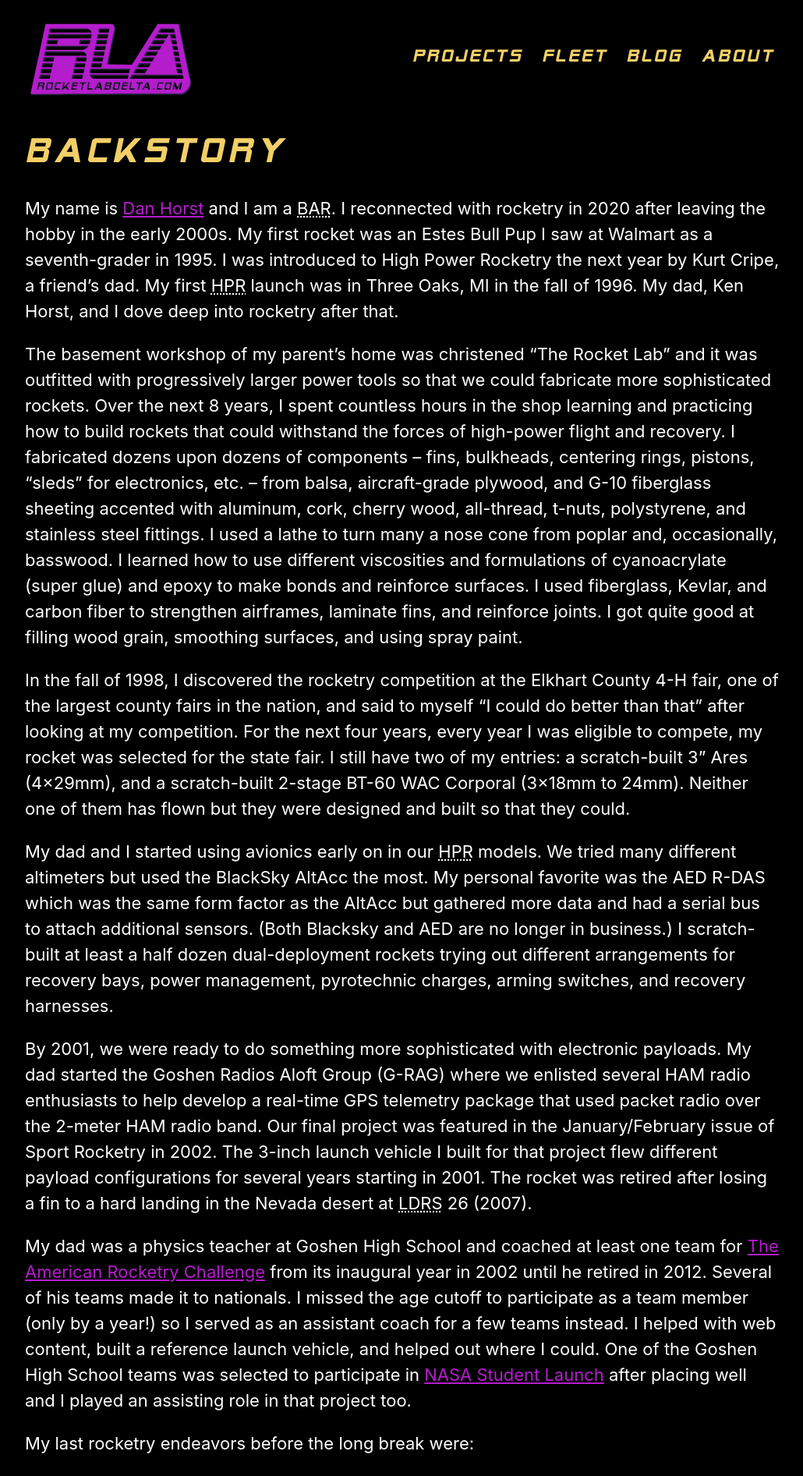
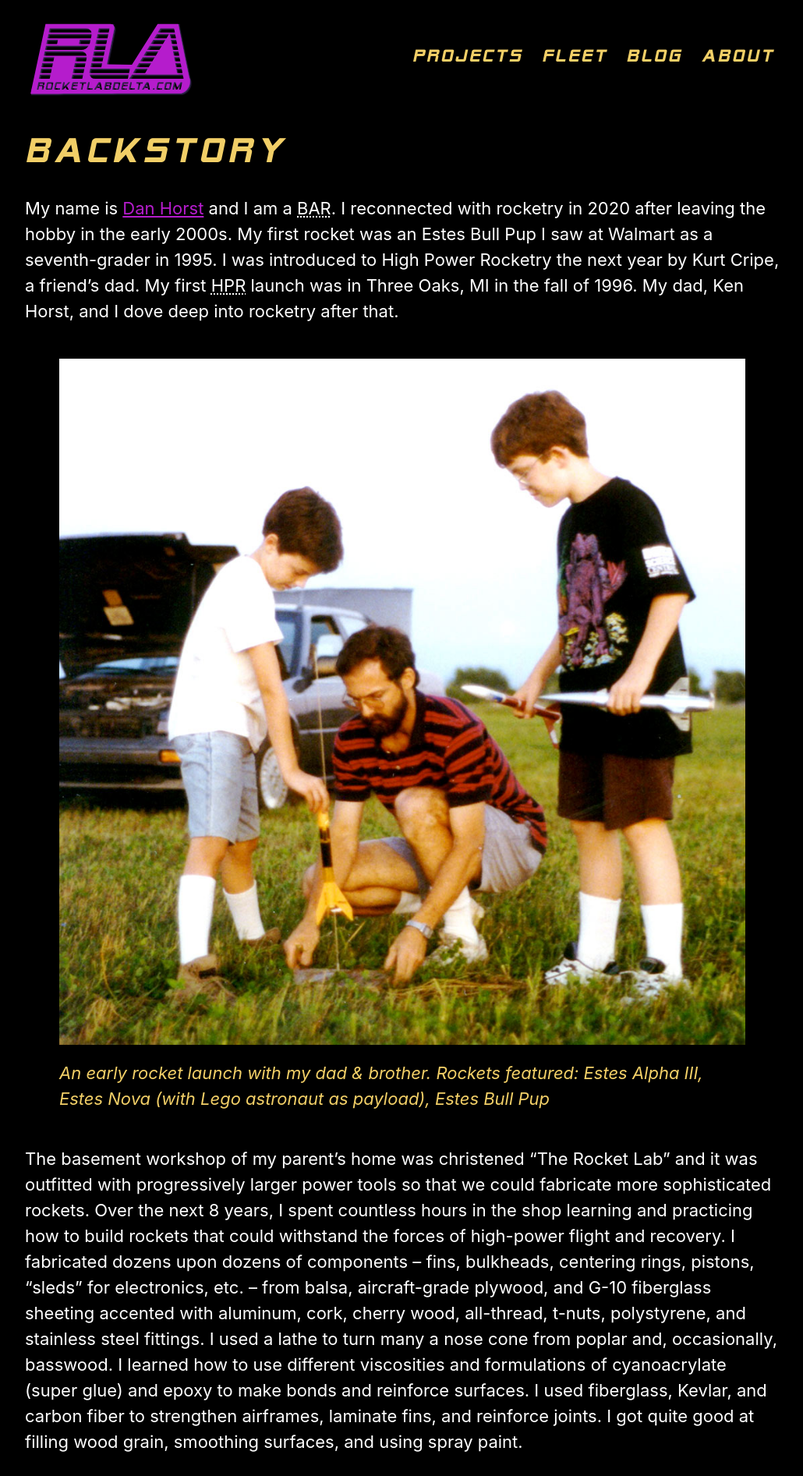
Before and after one commit to rocketlabdelta/rocketlabdelta.com, a Jekyll site: the page built from _posts/2020-01-24-backstory.md, in a window 1280 px wide. Shown: the top 1893 px of the page at 78% size, without its empty margins (124-1154 px from the left). Built offline with Jekyll 4.4.1, drawn with Linux system fonts in a browser that asks for light colours; some of the changed text lies outside the part shown.

Commit message:
First pass at pictures for the backstory

```diff
--- a/_posts/2020-01-24-backstory.md
+++ b/_posts/2020-01-24-backstory.md
@@ -12,6 +12,11 @@
 My first HPR launch was in Three Oaks, MI in the fall of 1996.
 My dad, Ken Horst, and I dove deep into rocketry after that.
 
+<figure>
+  <img src="{{ "/assets/photos/1996-early-model-rocket-launch.jpg" | relative_url }}" alt="Early model rocket launch in 1996" />
+  <figcaption>An early rocket launch with my dad & brother. Rockets featured: Estes Alpha III, Estes Nova (with Lego astronaut as payload), Estes Bull Pup</figcaption>
+</figure>
+
 The basement workshop of my parent's home was christened "The Rocket Lab" and it was outfitted with progressively larger power tools so that we could fabricate more sophisticated rockets.
 Over the next 8 years, I spent countless hours in the shop learning and practicing how to build rockets that could withstand the forces of high-power flight and recovery.
 I fabricated dozens upon dozens of components -- fins, bulkheads, centering rings, pistons, "sleds" for electronics, etc. -- from balsa, aircraft-grade plywood, and G-10 fiberglass sheeting accented with aluminum, cork, cherry wood, all-thread, t-nuts, polystyrene, and stainless steel fittings.
@@ -20,10 +25,15 @@
 I used fiberglass, Kevlar, and carbon fiber to strengthen airframes, laminate fins, and reinforce joints.
 I got quite good at filling wood grain, smoothing surfaces, and using spray paint.
 
-In the fall of 1998, I discovered the rocketry competition at the Elkhart County 4-H fair, one of the largest county fairs in the nation, and said to myself "I could do better than that" after looking at my competition.
+In the fall of 1997, I discovered the rocketry competition at the Elkhart County 4-H fair, one of the largest county fairs in the nation, and said to myself "I could do better than that" after looking at my competition.
 For the next four years, every year I was eligible to compete, my rocket was selected for the state fair.
 I still have two of my entries: a scratch-built 3" Ares (4×29mm), and a scratch-built 2-stage BT-60 WAC Corporal (3×18mm to 24mm).
 Neither one of them has flown but they were designed and built so that they could.
+
+<figure>
+  <img src="{{ "/assets/photos/1998-4-H-WAC-Corporal.jpg" | relative_url }}" alt="4-H WAC Corporal in 1998" />
+  <figcaption>My 4-H WAC Corporal. I turned both nose cones and built the telescoping stage coupler with heavy-gauge music wire.</figcaption>
+</figure>
 
 My dad and I started using avionics early on in our HPR models.
 We tried many different altimeters but used the BlackSky AltAcc the most.
--- a/assets/css/main.scss
+++ b/assets/css/main.scss
@@ -85,6 +85,21 @@
   }
 }
 
+main figure {
+  color: $theme-color-highlight;
+  margin: 0;
+  padding: 1em;
+
+  img {
+    width: 100%;
+  }
+
+  figcaption {
+    font-style: italic;
+    padding-top: .5em;
+  }
+}
+
 .site-navigation {
   display: inline;
 
@@ -109,6 +124,39 @@
       color: $theme-active-color;
     }
   }
+}
+
+.color-swatch {
+  display: inline-block;
+  font-size: .8em;
+  height: 10vw;
+  margin: 1vw;
+  padding: 1vw;
+  width: 10vw;
+}
+
+.theme-color-darkest {
+  background-color: $theme-color-darkest;
+}
+
+.theme-color-dark {
+  background-color: $theme-color-dark;
+}
+
+.theme-color-bright {
+  background-color: $theme-color-bright;
+}
+
+.theme-color-light {
+  background-color: $theme-color-light;
+}
+
+.theme-color-contrast {
+  background-color: $theme-color-contrast;
+}
+
+.theme-color-highlight {
+  background-color: $theme-color-highlight;
 }
 
 abbr {
@@ -257,6 +305,10 @@
   body {
     font-size: 22px;
   }
+
+  main figure {
+    padding: 1em 2em;
+  }
 }
 
 @media print {
--- a/sw.js
+++ b/sw.js
@@ -12,7 +12,7 @@
 (function () {
   'use strict'
 
-  const version = 'v2020-01-27T14:35:00::'
+  const version = 'v2020-01-29T14:35:00::'
   const staticCacheName = version + 'static'
   const pagesCacheName = version + 'pages'
   const imagesCacheName = version + 'images'
```
Also changed, not shown: theme.html (added, +47 -0 lines), assets/photos/1996-early-model-rocket-launch.jpg (added), assets/photos/1998-4-H-WAC-Corporal.jpg (added), assets/photos/1998-Cape-Canaveral-with-grandpa.jpg (added).
